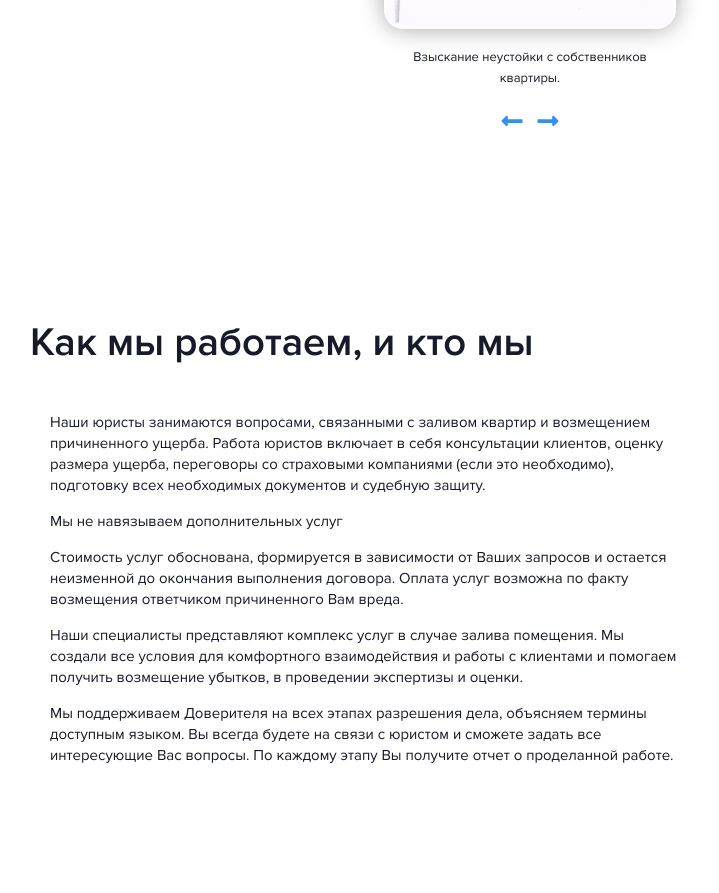
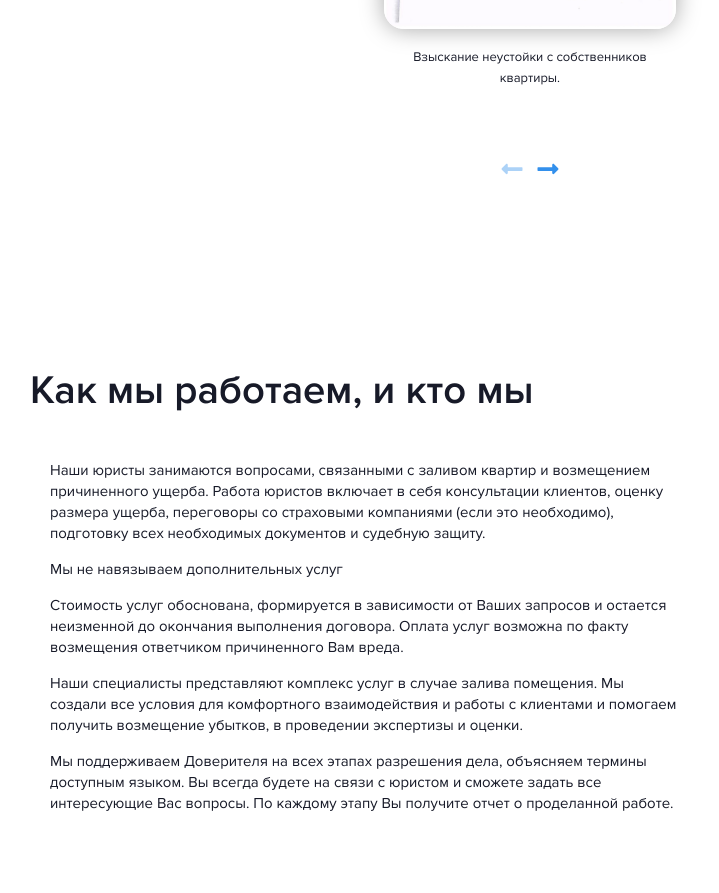
Before and after one commit to Photokub/zalivam-net, a React (Create React App) app: page / in a window 1280 px wide. Shown: the part 2403-3296 px from the top of the page, without its empty margins (110-829 px from the left). Built offline with nearby package versions, Linux system fonts and the light colour scheme.

Commit message:
Feat: реализовать дезактивацию кнопок CarouselNav при достижении первого и последнего элемента docCard, а так же создать анимацию при переходе между активными docCard

```diff
--- a/src/components/App/App.tsx
+++ b/src/components/App/App.tsx
@@ -26,7 +26,12 @@ function App() {
   const [nextBtn, setNextBtn] = useState<any>({});
   const [backBtn, setBackBtn] = useState<any>({});
   const [cardCheckMarksArray, setCardCheckMarksArray] = useState<any>([]);
+  const [docCardsArray, setDocCardsArray] = useState<Element[]>([]);
   const [selectedSolution, setSelectedSolution] = useState<number>(0);
+  const [nextSolutionBtn, setNextSolutionBtn] = useState<any>({});
+  const [backSolutionBtn, setBackSolutionBtn] = useState<any>({});
+  const [disableBackSolutionButton, setDisableBackSolutionButon] = useState(true);
+  const [disableNextSolutionButton, setDisableNextSolutionButon] = useState(false);
   const ScrollTriggerObject: any = ScrollTrigger
 
 
@@ -147,6 +152,41 @@ function App() {
   )
 
   //Универсальные методы галерей END//
+
+  //навигация по галерее Solutions START//
+  useEffect(() => {
+    selectedSolution <= 0 ? setDisableBackSolutionButon(true) : setDisableBackSolutionButon(false);
+    selectedSolution >= docCardsArray.length - 1 ? setDisableNextSolutionButon(true) : setDisableNextSolutionButon(false);
+  })
+
+  useEffect(() => {
+    const DocCards = document.querySelectorAll(".docCard")
+    const nextSolutionButton = document.querySelector("#nextSolutionBtn")
+    const backSolutionButton = document.querySelector("#backSolutionBtn")
+    const docCardsArr = Array.from(DocCards)
+    setNextSolutionBtn(nextSolutionButton)
+    setBackSolutionBtn(backSolutionButton)
+    setDocCardsArray(docCardsArr)
+    console.log(docCardsArr)
+  }, [])
+
+
+  useEffect(() => {
+    nextSolutionBtn.disabled = disableNextSolutionButton
+    backSolutionBtn.disabled = disableBackSolutionButton
+    setDisabledStyle(nextSolutionBtn)
+    setDisabledStyle(backSolutionBtn)
+  })
+
+  const handleAnimationNextSolutionBtn = () => {
+    gsap.fromTo(".docCard__image", { opacty: 0, x: -55 }, { opacty: 1, x: 0 })
+  };
+
+  const handleAnimationBackSolutionBtn = () => {
+    gsap.fromTo(".docCard__image", { opacty: 0, x: 55 }, { opacty: 1, x: 0 })
+  };
+
+  //навигация по галерее Solutions END//
 
 
   //галерея GSAP START//
@@ -275,6 +315,8 @@ function App() {
         handleClickCarouselForward={handleClickCarouselForward}
         handleClickCarouselBack={handleClickCarouselBack}
         selectedSolution={selectedSolution}
+        handleAnimationNextSolutionBtn={handleAnimationNextSolutionBtn}
+        handleAnimationBackSolutionBtn={handleAnimationBackSolutionBtn}
       />
       <Methods
         MethodsDataArray={MethodsDataArray}
@@ -288,6 +330,8 @@ function App() {
       <Reviews
         handleClickCarouselForward={handleClickCarouselForward}
         handleClickCarouselBack={handleClickCarouselBack}
+        handleAnimationNextSolutionBtn={handleAnimationNextSolutionBtn}
+        handleAnimationBackSolutionBtn={handleAnimationBackSolutionBtn}
       />
       <Feedback />
       <Footer />
--- a/src/components/Carousel/Carousel.tsx
+++ b/src/components/Carousel/Carousel.tsx
@@ -4,6 +4,8 @@ import DocCard from "../DocCard/DocCard";
 import CarouselNav from "../CarouselNav/CarouselNav";
 
 interface CarouselPropTypes {
+    handleAnimationNextSolutionBtn: any,
+    handleAnimationBackSolutionBtn: any,
     selectedSolution: any,
     handleClickCarouselForward: (e: MouseEvent) => void,
     handleClickCarouselBack: (e: MouseEvent) => void,
@@ -14,7 +16,9 @@ const Carousel: React.FC<CarouselPropTypes> = ({
     handleClickCarouselForward,
     handleClickCarouselBack,
     SolutionsArray,
-    selectedSolution
+    selectedSolution,
+    handleAnimationNextSolutionBtn,
+    handleAnimationBackSolutionBtn
 }) => {
     return (
         <div className='carousel'>
@@ -34,6 +38,8 @@ const Carousel: React.FC<CarouselPropTypes> = ({
             <CarouselNav
                 handleClickCarouselForward={handleClickCarouselForward}
                 handleClickCarouselBack={handleClickCarouselBack}
+                handleAnimationNextSolutionBtn={handleAnimationNextSolutionBtn}
+                handleAnimationBackSolutionBtn={handleAnimationBackSolutionBtn}
             />
         </div>
     )
--- a/src/components/CarouselNav/CarouselNav.tsx
+++ b/src/components/CarouselNav/CarouselNav.tsx
@@ -3,18 +3,33 @@ import "./CarouselNav.css"
 import { FaLongArrowAltLeft, FaLongArrowAltRight } from "react-icons/fa";
 
 interface CarouselNavPropTypes {
+    handleAnimationNextSolutionBtn: any,
+    handleAnimationBackSolutionBtn: any,
     handleClickCarouselForward: (e: any) => void,
-    handleClickCarouselBack: (e: any) => void
+    handleClickCarouselBack: (e: any) => void,
 }
 
 const CarouselNav: React.FC<CarouselNavPropTypes> = ({
     handleClickCarouselForward,
-    handleClickCarouselBack
+    handleClickCarouselBack,
+    handleAnimationNextSolutionBtn,
+    handleAnimationBackSolutionBtn
 }) => {
+
+    const handleClickNext = (e: any) => {
+        handleClickCarouselForward(e)
+        handleAnimationNextSolutionBtn(e)
+    }
+
+    const handleClickBack = (e: any) => {
+        handleClickCarouselBack(e)
+        handleAnimationBackSolutionBtn(e)
+    }
+
     return (
         <div className="carouselNav">
-            <button className="carouselNav__button carouselNav__button_next" type="button" onClick={(e) => handleClickCarouselBack(e)}><FaLongArrowAltLeft className="carouselNav__arrow" /></button>
-            <button className="carouselNav__button carouselNav__button_prev" type="button" onClick={(e) => handleClickCarouselForward(e)}><FaLongArrowAltRight className="carouselNav__arrow" /></button>
+            <button id="backSolutionBtn" className="carouselNav__button carouselNav__button_next" type="button" onClick={(e) => handleClickBack(e)}><FaLongArrowAltLeft className="carouselNav__arrow" /></button>
+            <button id="nextSolutionBtn" className="carouselNav__button carouselNav__button_prev" type="button" onClick={(e) => handleClickNext(e)}><FaLongArrowAltRight className="carouselNav__arrow" /></button>
         </div>
     )
 }
--- a/src/components/DocCard/DocCard.css
+++ b/src/components/DocCard/DocCard.css
@@ -1,6 +1,7 @@
 .docCard {
+  width: 292px;
+  height: 520px;
   margin: 0;
-  width: 242px;
   display: flex;
   flex-direction: column;
   align-items: center;
--- a/src/components/DocCard/DocCard.scss
+++ b/src/components/DocCard/DocCard.scss
@@ -1,6 +1,7 @@
 .docCard {
+    width: 292px;
+    height: 520px;
     margin: 0;
-    width: 242px;
     display: flex;
     flex-direction: column;
     align-items: center;
--- a/src/components/MethodsButton/MethodsButton.tsx
+++ b/src/components/MethodsButton/MethodsButton.tsx
@@ -31,12 +31,12 @@ const MethodsButton: React.FC<MethodsButtonPropTypes> = ({
         event.currentTarget.classList.contains("methodsButton__next") ?  handleAnimationNextBtn(event) : handleAnimationBackBtn(event)
     }
 
-    const handleclick = (e: any) => {
+    const handleClick = (e: any) => {
         handleAnimationType(e)
         handleClickType(e)
     }
 
-    const button = <button id={id} className={buttonClass} type="button" onClick={(event) => handleclick(event)}>
+    const button = <button id={id} className={buttonClass} type="button" onClick={(event) => handleClick(event)}>
         {icon}
         {label}
     </button>
--- a/src/components/ReviewCardsContainer/ReviewCardsContainer.tsx
+++ b/src/components/ReviewCardsContainer/ReviewCardsContainer.tsx
@@ -4,13 +4,17 @@ import ReviewCard from "../ReviewCard/ReviewCard";
 import CarouselNav from "../CarouselNav/CarouselNav";
 
 interface ReviewCardsContainer {
+    handleAnimationNextSolutionBtn: any,
+    handleAnimationBackSolutionBtn: any,
     handleClickCarouselForward: (e: MouseEvent) => void,
     handleClickCarouselBack: (e: MouseEvent) => void
 }
 
 const ReviewCardsContainer: React.FC<ReviewCardsContainer> = ({
     handleClickCarouselForward,
-    handleClickCarouselBack
+    handleClickCarouselBack,
+    handleAnimationNextSolutionBtn,
+    handleAnimationBackSolutionBtn
 }) => {
     return (
         <div className="ReviewContainer">
@@ -22,6 +26,8 @@ const ReviewCardsContainer: React.FC<ReviewCardsContainer> = ({
             <CarouselNav
                 handleClickCarouselForward={handleClickCarouselForward}
                 handleClickCarouselBack={handleClickCarouselBack}
+                handleAnimationNextSolutionBtn={handleAnimationNextSolutionBtn}
+                handleAnimationBackSolutionBtn={handleAnimationBackSolutionBtn}
             />
         </div>
     )
--- a/src/components/Reviews/Reviews.tsx
+++ b/src/components/Reviews/Reviews.tsx
@@ -3,13 +3,17 @@ import "./Reviews.css"
 import ReviewCardsContainer from "../ReviewCardsContainer/ReviewCardsContainer";
 
 interface ReviewsPropTypes {
+    handleAnimationNextSolutionBtn: any,
+    handleAnimationBackSolutionBtn: any,
     handleClickCarouselForward: (e: MouseEvent) => void,
     handleClickCarouselBack: (e: MouseEvent) => void
 }
 
 const Reviews: React.FC<ReviewsPropTypes> = ({
     handleClickCarouselForward,
-    handleClickCarouselBack
+    handleClickCarouselBack,
+    handleAnimationNextSolutionBtn,
+    handleAnimationBackSolutionBtn
 }) => {
     return (
         <section className="reviews">
@@ -23,6 +27,8 @@ const Reviews: React.FC<ReviewsPropTypes> = ({
             <ReviewCardsContainer
                 handleClickCarouselForward={handleClickCarouselForward}
                 handleClickCarouselBack={handleClickCarouselBack}
+                handleAnimationNextSolutionBtn={handleAnimationNextSolutionBtn}
+                handleAnimationBackSolutionBtn={handleAnimationBackSolutionBtn}
             />
         </section>
     )
--- a/src/components/Solutions/Solutions.tsx
+++ b/src/components/Solutions/Solutions.tsx
@@ -5,6 +5,8 @@ import Carousel from "../Carousel/Carousel";
 
 
 interface SolutionsPropTypes {
+    handleAnimationNextSolutionBtn: any,
+    handleAnimationBackSolutionBtn: any,
     selectedSolution: any,
     handleClickCarouselForward: (e: MouseEvent) => void,
     handleClickCarouselBack: (e: MouseEvent) => void,
@@ -15,7 +17,9 @@ const Solutions: React.FC<SolutionsPropTypes> = ({
     handleClickCarouselForward,
     handleClickCarouselBack,
     SolutionsArray,
-    selectedSolution
+    selectedSolution,
+    handleAnimationNextSolutionBtn,
+    handleAnimationBackSolutionBtn
 }) => {
     return (
         <section className="solutions">
@@ -30,6 +34,8 @@ const Solutions: React.FC<SolutionsPropTypes> = ({
                     SolutionsArray={SolutionsArray}
                     handleClickCarouselForward={handleClickCarouselForward}
                     handleClickCarouselBack={handleClickCarouselBack}
+                    handleAnimationNextSolutionBtn={handleAnimationNextSolutionBtn}
+                    handleAnimationBackSolutionBtn={handleAnimationBackSolutionBtn}
                 />
 
             </div>
```
Also changed, not shown: 1 other file (tests, documents, lock files or other folders).
